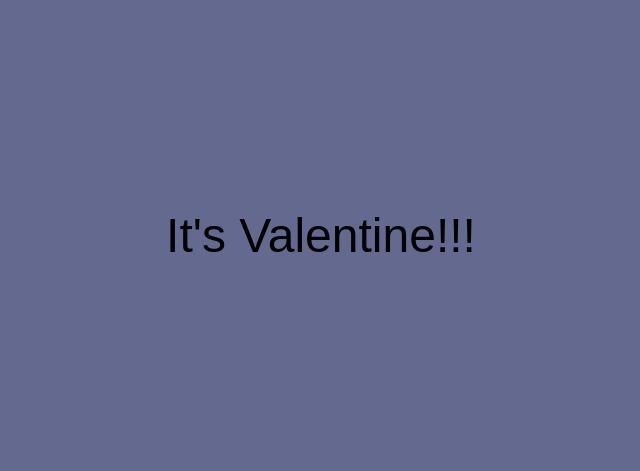
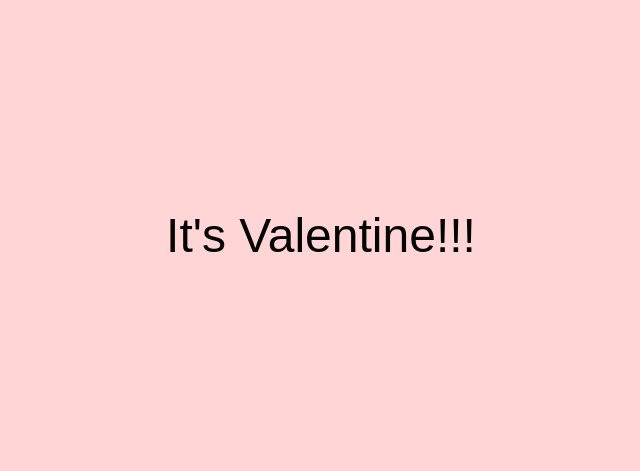
Before and after one commit to Uv-Katalist/valentines, a website: page index.html in a window 1280 px wide. Shown: the whole page, without its empty margins (319-959 px from the left). Drawn offline with nearby package versions, Linux system fonts and the light colour scheme.

Commit message:
background

```diff
--- a/style/style.css
+++ b/style/style.css
@@ -5,7 +5,7 @@ html {
 body {
   margin: 0;
   font-family: "Work Sans", sans-serif;
-  background-color: #0b1250a1;
+  background-color: #ffbebea1;
 }
 
 .container {
```
